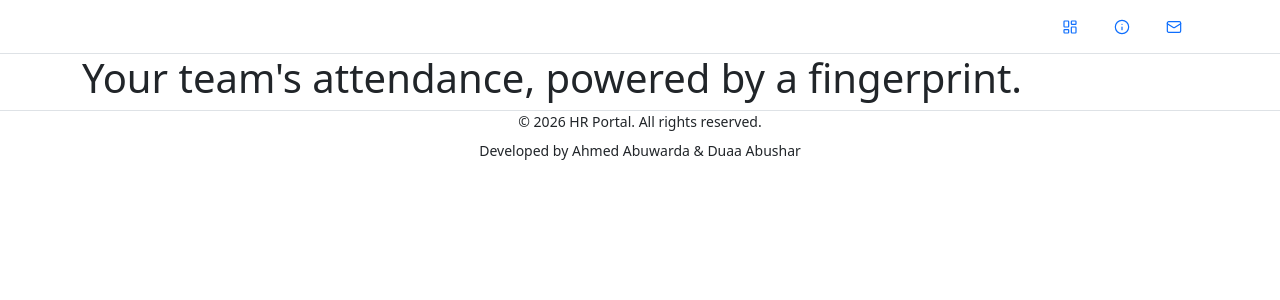
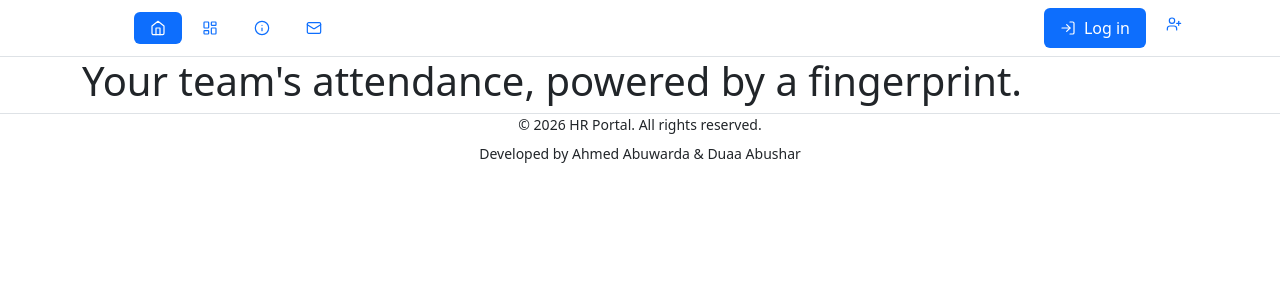
Before and after one commit to ahmedaabuwarda/HR-Portal-Management-System, a Django app: page / in a window 1280 px wide. Shown: the top 300 px of the page. Run offline with Django 5.2, Linux system fonts and the light colour scheme; some libraries are stand-ins or nearby versions.

Commit message:
Implement home page and update navigation; replace index view with home view

```diff
--- /dev/null
+++ b/hr_portal_management_system/hr_portal_management_system_app/templates/icons/home.html
@@ -0,0 +1,15 @@
+<svg
+  width="{{ px }}"
+  height="{{ px }}"
+  viewBox="0 0 24 24"
+  fill="none"
+  stroke="currentColor"
+  stroke-width="1.8"
+  stroke-linecap="round"
+  stroke-linejoin="round"
+  aria-hidden="true"
+  focusable="false"
+>
+  <path d="m3 9 9-7 9 7v11a2 2 0 0 1-2 2H5a2 2 0 0 1-2-2z" />
+  <path d="M9 22V12h6v10" />
+</svg>
--- /dev/null
+++ b/hr_portal_management_system/hr_portal_management_system_app/templates/icons/log-in.html
@@ -0,0 +1,16 @@
+<svg
+  width="{{ px }}"
+  height="{{ px }}"
+  viewBox="0 0 24 24"
+  fill="none"
+  stroke="currentColor"
+  stroke-width="1.8"
+  stroke-linecap="round"
+  stroke-linejoin="round"
+  aria-hidden="true"
+  focusable="false"
+>
+  <path d="M15 3h4a2 2 0 0 1 2 2v14a2 2 0 0 1-2 2h-4" />
+  <polyline points="10 17 15 12 10 7" />
+  <line x1="15" x2="3" y1="12" y2="12" />
+</svg>
--- /dev/null
+++ b/hr_portal_management_system/hr_portal_management_system_app/templates/icons/user-plus.html
@@ -0,0 +1,17 @@
+<svg
+  width="{{ px }}"
+  height="{{ px }}"
+  viewBox="0 0 24 24"
+  fill="none"
+  stroke="currentColor"
+  stroke-width="1.8"
+  stroke-linecap="round"
+  stroke-linejoin="round"
+  aria-hidden="true"
+  focusable="false"
+>
+  <path d="M16 21v-2a4 4 0 0 0-4-4H6a4 4 0 0 0-4 4v2" />
+  <circle cx="9" cy="7" r="4" />
+  <line x1="19" x2="19" y1="8" y2="14" />
+  <line x1="22" x2="16" y1="11" y2="11" />
+</svg>
--- a/hr_portal_management_system/hr_portal_management_system_app/templates/navbar.html
+++ b/hr_portal_management_system/hr_portal_management_system_app/templates/navbar.html
@@ -3,19 +3,31 @@
   <div class="container flex-nowrap">
     <a
       class="navbar-brand flex-shrink-0 d-inline-flex align-items-center gap-2 text-decoration-none"
-      href="{% url 'index' %}"
+      href="{% url 'home' %}"
     >
       <span class="badge theme-primary rounded-2"
         >{% include "icons/fingerprint.html" with px=16 %}</span
       >
       <span class="fw-semibold d-none sm:d-inline">Portal</span>
     </a>
+    <!-- nav items section -->
     <div
       class="nav-overflow"
       data-bs-toggle="nav-overflow"
       data-bs-more-text="false"
     >
       <ul class="nav nav-pills flex-row gap-1">
+        <li class="nav-item nav-overflow-keep">
+          <a
+            class="nav-link d-inline-flex align-items-center gap-2 {% if request.resolver_match.url_name == 'home' %}active{% endif %}"
+            href="{% url 'home' %}"
+            aria-label="Home"
+            >{% include "icons/home.html" with px=16 %}<span
+              class="d-none md:d-inline"
+              >Home</span
+            ></a
+          >
+        </li>
         <li class="nav-item nav-overflow-keep">
           <a
             class="nav-link d-inline-flex align-items-center gap-2 {% if request.resolver_match.url_name == 'dashboard' %}active{% endif %}"
@@ -51,5 +63,45 @@
         </li>
       </ul>
     </div>
+    <!-- nav registration section -->
+    <div class="d-flex flex-shrink-0 align-items-center gap-2 ms-auto">
+      {% if not request.session.user_id %}
+      <ul class="nav nav-pills flex-row gap-1">
+        <li class="nav-item">
+          <a
+            class="nav-link active d-inline-flex align-items-center gap-2"
+            {%
+            if
+            request.resolver_match.url_name="user.login"
+            %}aria-current="page"
+            {%
+            endif
+            %}
+            href="{% url 'login' %}"
+            >{% include "icons/log-in.html" with px=16 %}Log in</a
+          >
+        </li>
+        <li class="nav-item">
+          <a
+            class="nav-link d-inline-flex align-items-center gap-2"
+            {%
+            if
+            request.resolver_match.url_name=""
+            ="user.register"
+            %}aria-current="page"
+            {%
+            endif
+            %}
+            href="{% url 'register' %}"
+            aria-label="Register"
+            >{% include "icons/user-plus.html" with px=16 %}<span
+              class="d-none sm:d-inline"
+              >Register</span
+            ></a
+          >
+        </li>
+      </ul>
+      {% endif %}
+    </div>
   </div>
 </nav>
--- a/hr_portal_management_system/hr_portal_management_system_app/urls.py
+++ b/hr_portal_management_system/hr_portal_management_system_app/urls.py
@@ -3,7 +3,7 @@
 
 urlpatterns = [
     # static pages urls: index, contact-us, about-us
-    path('', views.index, name='index'),
+    path('', views.home, name='home'),
     path('contact_us/', views.contact_us, name='contact_us'),
     path('about_us/', views.about_us, name='about_us'),
     # authentication urls: login, logout, register
--- a/hr_portal_management_system/hr_portal_management_system_app/views.py
+++ b/hr_portal_management_system/hr_portal_management_system_app/views.py
@@ -1,8 +1,8 @@
 from django.shortcuts import render
 
 # Create your views here.
-def index(request):
-    return render(request, 'index.html')
+def home(request):
+    return render(request, 'home.html')
 
 def contact_us(request):
     return render(request, 'contact_us.html')
```
Also changed, not shown: hr_portal_management_system/hr_portal_management_system_app/templates/home.html (renamed from hr_portal_management_system/hr_portal_management_system_app/templates/index.html).
